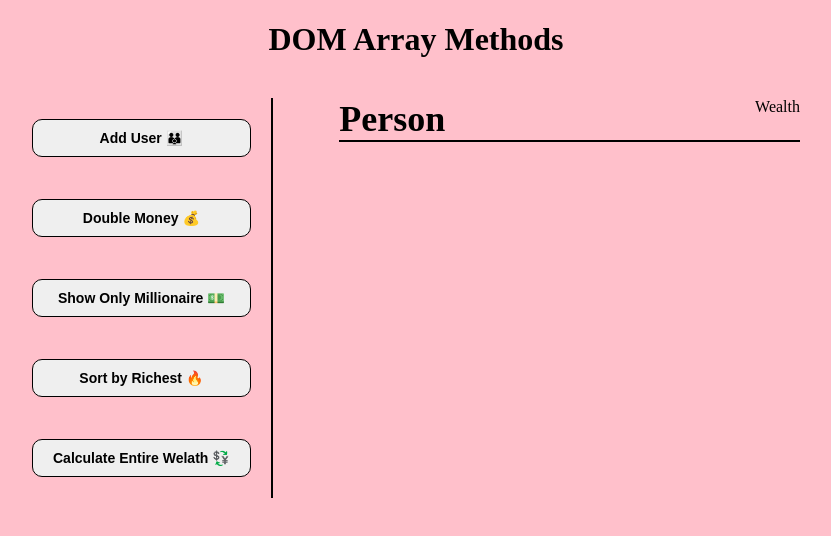
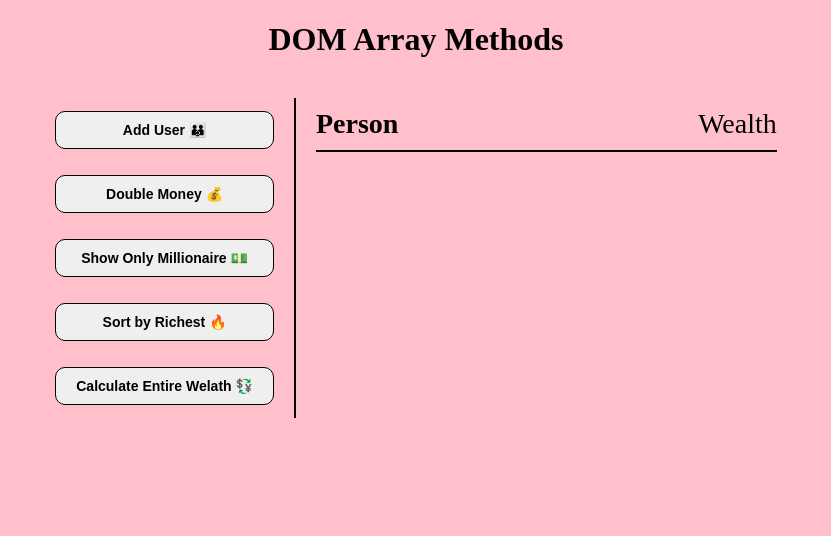
Before and after one commit to jhspark17/domArrayMethods, a plain HTML site: page index.html in a window 1280 px wide. Shown: the whole page, without its empty margins (224-1055 px from the left). Drawn offline with Linux system fonts and the light colour scheme.

Commit message:
Clean up html & initialize javascript

```diff
--- a/index.html
+++ b/index.html
@@ -9,12 +9,12 @@
 <body>
  <h1>DOM Array Methods</h1>
  <div class="container">
-   <div class="buttons">
-    <button class="btn">Add User &#128106</button>
-    <button class="btn">Double Money 	&#128176</button>
-    <button class="btn">Show Only Millionaire &#128181</button>
-    <button class="btn">Sort by Richest &#128293</button>
-    <button class="btn">Calculate Entire Welath &#128177</button>
+   <div class="buttons" id='buttons'>
+    <button class="btn" id="add">Add User &#128106</button>
+    <button class="btn" id="doub">Double Money 	&#128176</button>
+    <button class="btn" id="show">Show Only Millionaire &#128181</button>
+    <button class="btn" id="sort">Sort by Richest &#128293</button>
+    <button class="btn" id="calc">Calculate Entire Welath &#128177</button>
    </div>
    <div class="data">
      <div class="label">
@@ -26,5 +26,6 @@
      </div>
    </div>
  </div>
+ <script src="script.js"></script>
 </body>
 </html>
--- a/script.js
+++ b/script.js
@@ -1 +1,15 @@
+const buttons = document.getElementById('buttons')
+
+
+
+
+
+
+buttons.addEventListener('click', e => {
+  console.log(e.target.id)
+})
+
+
+
+
 //https://randomuser.me/api
--- a/style.css
+++ b/style.css
@@ -17,9 +17,9 @@ h1{
 
 .container{
   display: flex;
-  justify-content: space-between;
+  justify-content: center;
   width: 60%;
-  height: 50%;
+  height: 40%;
   margin-top: 20px;
 }
 
@@ -41,17 +41,28 @@ h1{
   width: 100%;
 }
 
+.btn:focus{
+  outline: 0;
+}
+
 .data{
   width: 60%;
+  margin-left: 20px;
 }
 
 .label{
   display: flex;
   justify-content: space-between;
   border-bottom: 2px solid black;
+  align-items: center;
+  padding: 10px 0;
 }
 
 .name{
   font-weight: bold;
-  font-size: 36px;
+  font-size: 28px;
 }
+
+.wealth{
+  font-size: 28px;
+}
```
